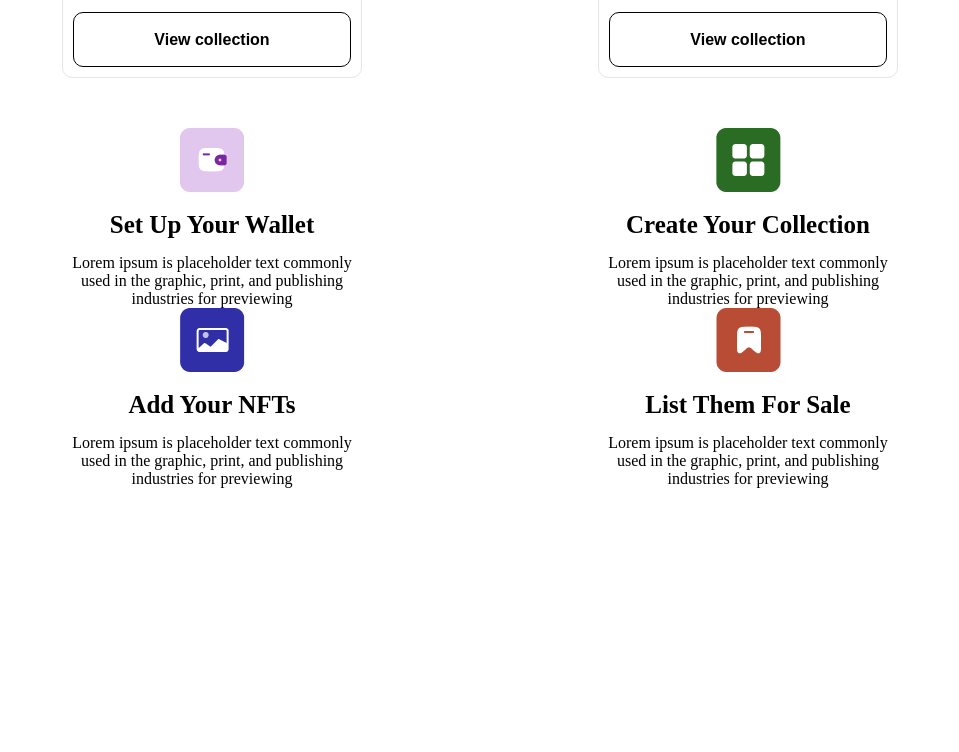
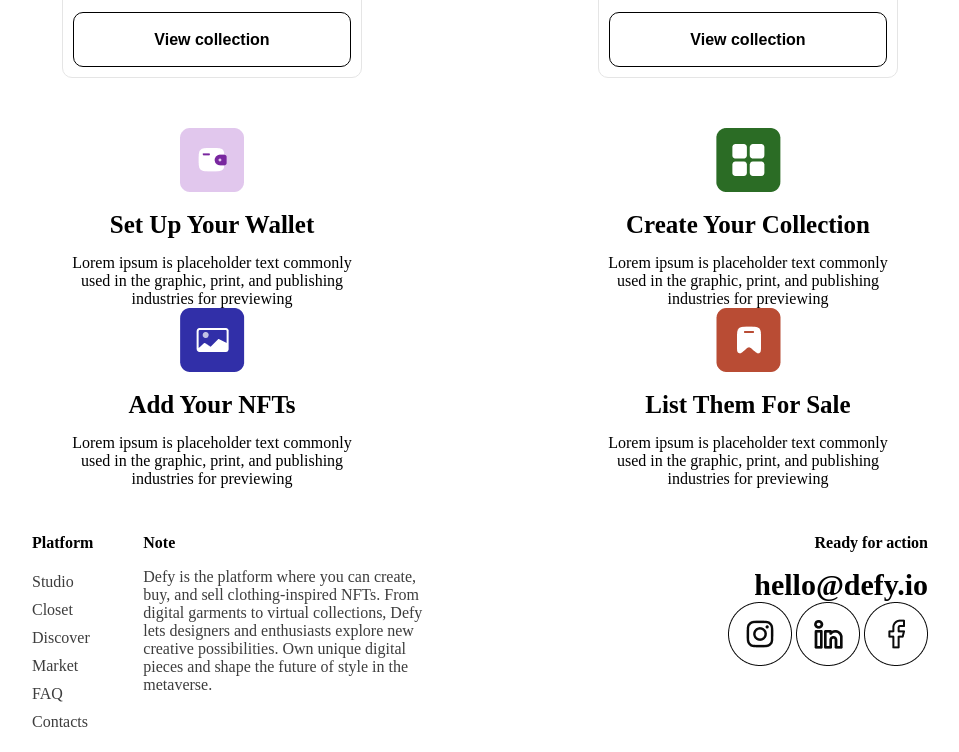
Before and after one commit to ngocquy99/nft-html-aptech, a plain HTML site: page B1_9.6/demo.html in a window 1280 px wide. Shown: the part 2623-3375 px from the top of the page, without its empty margins (160-1119 px from the left). Before the commit the page ends 3141 px from the top, so only its background shows below. Drawn offline with Linux system fonts and the light colour scheme.

Commit message:
add footer

```diff
--- a/B1_9.6/demo.html
+++ b/B1_9.6/demo.html
@@ -241,7 +241,36 @@
             </div>
         </main>
         <footer>
-
+            <div class="footer_container">
+                <div class="footer_menu">
+                    <p>Platform</p>
+                    <ul>
+                        <li>Studio</li>
+                        <li>Closet</li>
+                        <li>Discover</li>
+                        <li>Market</li>
+                        <li>FAQ</li>
+                        <li>Contacts</li>
+                    </ul>
+                </div>
+                <div class="footer_note">
+                    <p>Note</p>
+                    <span>Defy is the platform where you can create, buy, and sell clothing-inspired NFTs. From digital garments to virtual collections, Defy lets designers and enthusiasts explore new creative possibilities. Own unique digital pieces and shape the future of style in the metaverse.</span>
+                </div>
+                <div class="footer_social">
+                    <div>
+                        <p>Ready for action</p>
+                        <p style="font-size: 30px; margin: 0;">hello@defy.io</p>
+                    </div>
+                    <div>
+                        <div class="social_img_container">
+                            <img src="image/social icon/icon_insta.png">
+                            <img src="image/social icon/icon_linkin.png">
+                            <img src="image/social icon/icon_fb.png">
+                        </div>
+                    </div>
+                </div>
+            </div>
         </footer>
     </div>
 </body>
--- a/B1_9.6/style.css
+++ b/B1_9.6/style.css
@@ -253,3 +253,45 @@ button {
 .action_icon_container:hover {
     cursor: pointer;
 }
+
+.footer_container {
+    display: flex;
+    justify-content: space-between;
+}
+
+.footer_menu {
+    margin-right: 50px;
+}
+
+.footer_menu p {
+    font-weight: bold;
+}
+
+.footer_menu ul{
+    list-style-type: none;
+    padding: 0;
+    color: #3D3D3D;
+}
+
+.footer_menu li{
+    padding: 5px 0;
+    color: #3D3D3D;
+}
+
+.footer_note {
+    width: 300px;
+    margin-right: auto;
+}
+
+.footer_note p{
+    font-weight: bold;
+}
+
+.footer_note span {
+    color: #3D3D3D;
+}
+
+.footer_social p {
+    font-weight: bold;
+    text-align: right;
+}
```
Also changed, not shown: B1_9.6/image/social icon/icon_fb.png (added), B1_9.6/image/social icon/icon_insta.png (added), B1_9.6/image/social icon/icon_linkin.png (added).
